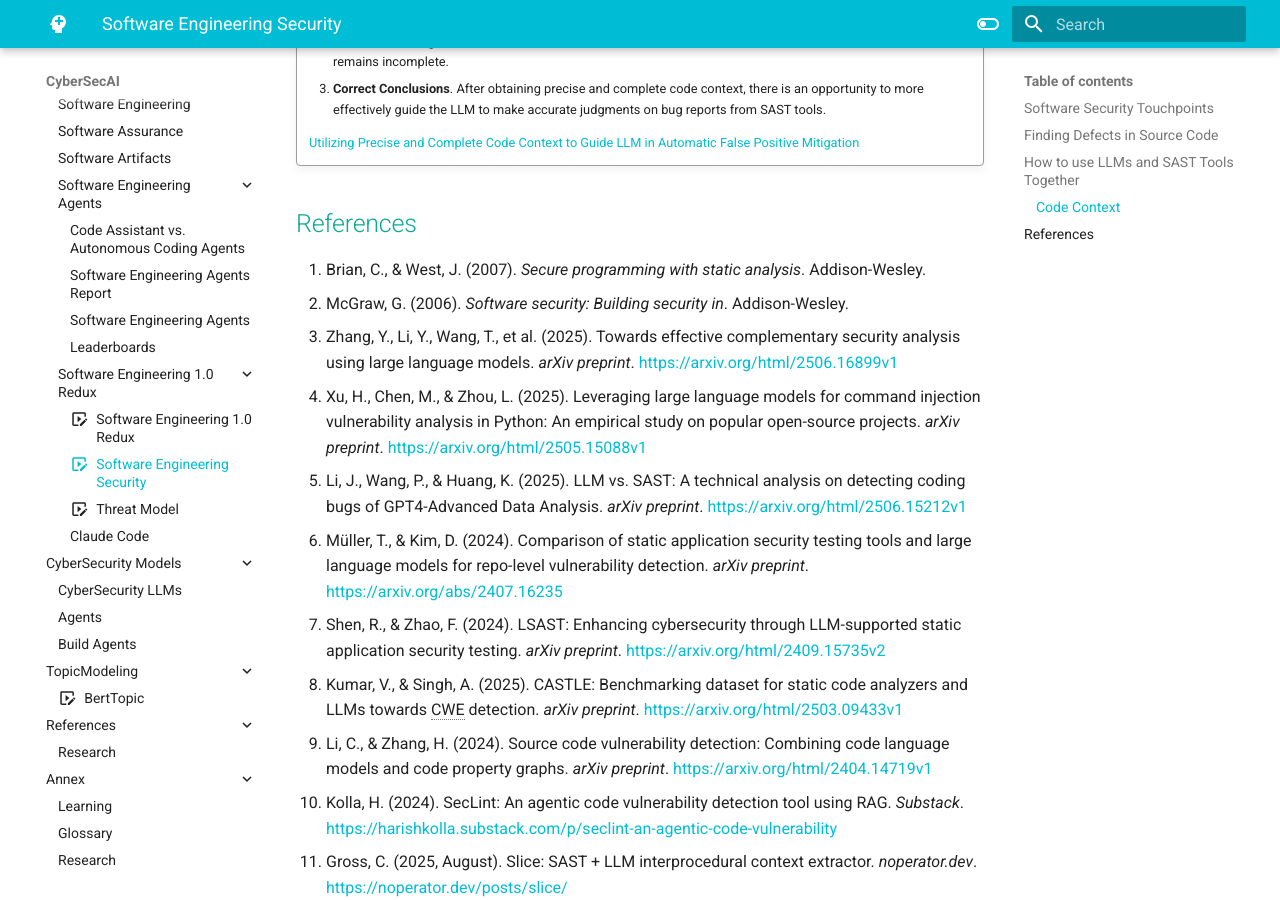
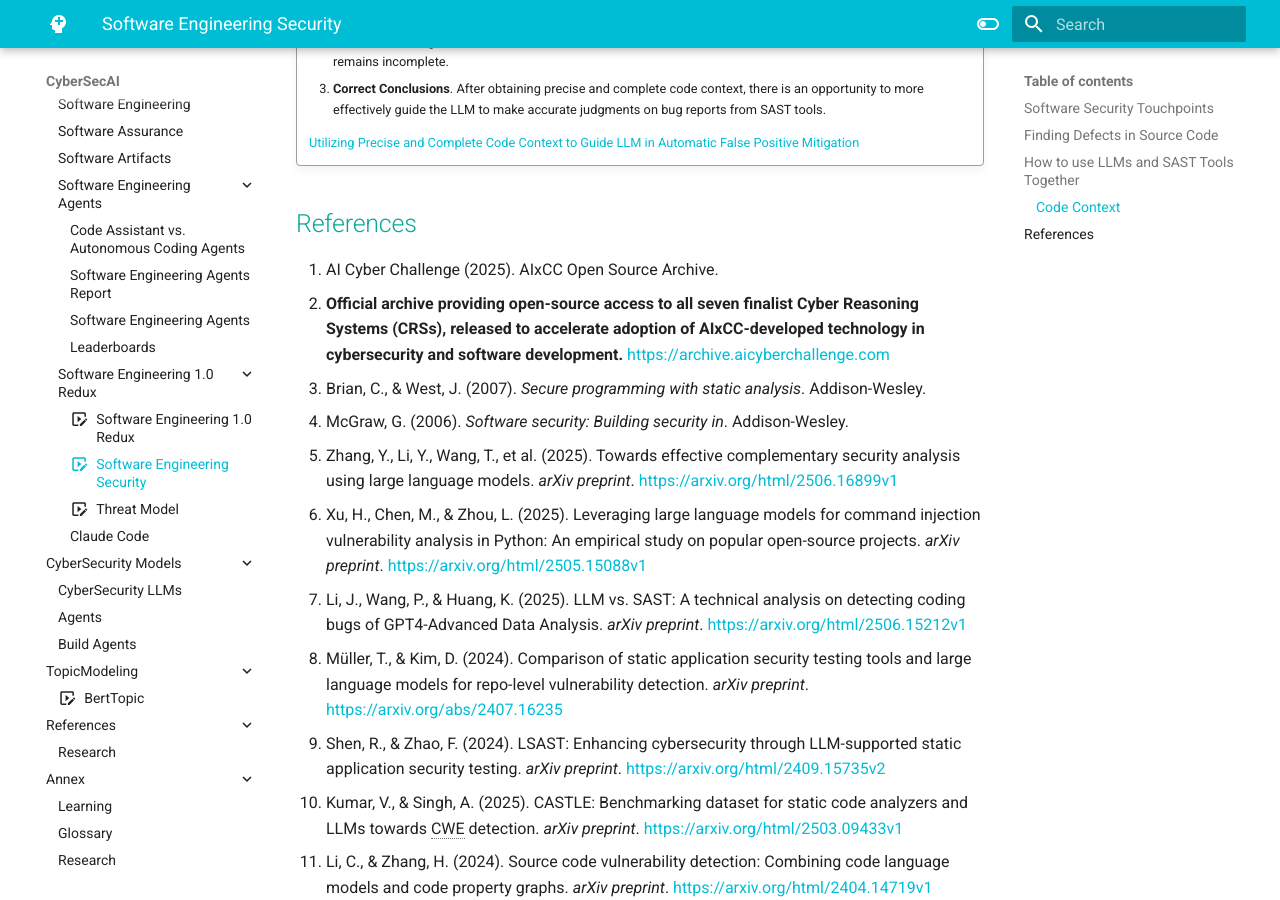
Before and after one commit to CyberSecAI/CyberSecAI.github.io, an MkDocs documentation site: the page built from docs/software/swe_redux_security.md, in a window 1280 px wide and 900 px high, scrolled down 4182 px. Built offline with MkDocs 1.6.1 and Material for MkDocs 9.7.7, drawn with Linux system fonts in a browser that asks for light colours; comment, search, counter and statistics services are not loaded.

Commit message:
aixcc open source

```diff
--- a/docs/software/swe_redux_security.md
+++ b/docs/software/swe_redux_security.md
@@ -123,31 +123,33 @@ A challenge with using LLMs is to get the precise and complete code context to t
 
 ## References
 
-1. Brian, C., & West, J. (2007). *Secure programming with static analysis*. Addison-Wesley.
-2. McGraw, G. (2006). *Software security: Building security in*. Addison-Wesley.
-3. Zhang, Y., Li, Y., Wang, T., et al. (2025). Towards effective complementary security analysis using large language models. *arXiv preprint*. [https://arxiv.org/html/2506.16899v1](https://arxiv.org/html/2506.16899v1)
-4. Xu, H., Chen, M., & Zhou, L. (2025). Leveraging large language models for command injection vulnerability analysis in Python: An empirical study on popular open-source projects. *arXiv preprint*. [https://arxiv.org/html/2505.15088v1](https://arxiv.org/html/2505.15088v1)
-5. Li, J., Wang, P., & Huang, K. (2025). LLM vs. SAST: A technical analysis on detecting coding bugs of GPT4-Advanced Data Analysis. *arXiv preprint*. [https://arxiv.org/html/2506.15212v1](https://arxiv.org/html/2506.15212v1)
-6. Müller, T., & Kim, D. (2024). Comparison of static application security testing tools and large language models for repo-level vulnerability detection. *arXiv preprint*. [https://arxiv.org/abs/2407.16235](https://arxiv.org/abs/2407.16235)
-7. Shen, R., & Zhao, F. (2024). LSAST: Enhancing cybersecurity through LLM-supported static application security testing. *arXiv preprint*. [https://arxiv.org/html/2409.15735v2](https://arxiv.org/html/2409.15735v2)
-8. Kumar, V., & Singh, A. (2025). CASTLE: Benchmarking dataset for static code analyzers and LLMs towards CWE detection. *arXiv preprint*. [https://arxiv.org/html/2503.09433v1](https://arxiv.org/html/2503.09433v1)
-9. Li, C., & Zhang, H. (2024). Source code vulnerability detection: Combining code language models and code property graphs. *arXiv preprint*. [https://arxiv.org/html/2404.14719v1](https://arxiv.org/html/2404.14719v1)
-10. Kolla, H. (2024). SecLint: An agentic code vulnerability detection tool using RAG. *Substack*. [https://harishkolla.substack.com/p/seclint-an-agentic-code-vulnerability](https://harishkolla.substack.com/p/seclint-an-agentic-code-vulnerability)
-11. Gross, C. (2025, August). Slice: SAST + LLM interprocedural context extractor. *noperator.dev*. [https://noperator.dev/posts/slice/](https://noperator.dev/posts/slice/)
-12. Google Security Team. (2024). Google Big Sleep AI tool finds critical Chrome vulnerability. *LinkedIn*. [https://lnkd.in/gSkA3kRC](https://lnkd.in/gSkA3kRC)
-13. Heelan, S. (2024). Using o3 to discover a remote zeroday vulnerability in the Linux kernel’s SMB implementation. *LinkedIn*. [https://lnkd.in/gHZqC\_k3](https://lnkd.in/gHZqC_k3)
-14. Wang, Z., Shi, T., Song, D., et al. (2024). CyberGym: Evaluating AI agents' cybersecurity capabilities with real-world vulnerabilities at scale. *UC Berkeley*. [https://www.cybergym.io/](https://www.cybergym.io/)
-15. Gaucher, R., Ermilov, V., & \[Author], A. (2024). Finding vulnerabilities in modern web apps using Claude Code and OpenAI Codex. *LinkedIn*. [https://lnkd.in/gGWaZzHk](https://lnkd.in/gGWaZzHk)
-16. Li, Z., Li, Y., Wang, T., et al. (2024). IRIS: LLM-assisted static analysis for detecting security vulnerabilities. *arXiv preprint*. [https://arxiv.org/abs/2405.17238](https://arxiv.org/abs/2405.17238)
+1. AI Cyber Challenge (2025). AIxCC Open Source Archive.
+   - **Official archive providing open-source access to all seven finalist Cyber Reasoning Systems (CRSs), released to accelerate adoption of AIxCC-developed technology in cybersecurity and software development.** https://archive.aicyberchallenge.com
+2. Brian, C., & West, J. (2007). *Secure programming with static analysis*. Addison-Wesley.
+3. McGraw, G. (2006). *Software security: Building security in*. Addison-Wesley.
+4. Zhang, Y., Li, Y., Wang, T., et al. (2025). Towards effective complementary security analysis using large language models. *arXiv preprint*. [https://arxiv.org/html/2506.16899v1](https://arxiv.org/html/2506.16899v1)
+5. Xu, H., Chen, M., & Zhou, L. (2025). Leveraging large language models for command injection vulnerability analysis in Python: An empirical study on popular open-source projects. *arXiv preprint*. [https://arxiv.org/html/2505.15088v1](https://arxiv.org/html/2505.15088v1)
+6. Li, J., Wang, P., & Huang, K. (2025). LLM vs. SAST: A technical analysis on detecting coding bugs of GPT4-Advanced Data Analysis. *arXiv preprint*. [https://arxiv.org/html/2506.15212v1](https://arxiv.org/html/2506.15212v1)
+7. Müller, T., & Kim, D. (2024). Comparison of static application security testing tools and large language models for repo-level vulnerability detection. *arXiv preprint*. [https://arxiv.org/abs/2407.16235](https://arxiv.org/abs/2407.16235)
+8. Shen, R., & Zhao, F. (2024). LSAST: Enhancing cybersecurity through LLM-supported static application security testing. *arXiv preprint*. [https://arxiv.org/html/2409.15735v2](https://arxiv.org/html/2409.15735v2)
+9.  Kumar, V., & Singh, A. (2025). CASTLE: Benchmarking dataset for static code analyzers and LLMs towards CWE detection. *arXiv preprint*. [https://arxiv.org/html/2503.09433v1](https://arxiv.org/html/2503.09433v1)
+10. Li, C., & Zhang, H. (2024). Source code vulnerability detection: Combining code language models and code property graphs. *arXiv preprint*. [https://arxiv.org/html/2404.14719v1](https://arxiv.org/html/2404.14719v1)
+11. Kolla, H. (2024). SecLint: An agentic code vulnerability detection tool using RAG. *Substack*. [https://harishkolla.substack.com/p/seclint-an-agentic-code-vulnerability](https://harishkolla.substack.com/p/seclint-an-agentic-code-vulnerability)
+12. Gross, C. (2025, August). Slice: SAST + LLM interprocedural context extractor. *noperator.dev*. [https://noperator.dev/posts/slice/](https://noperator.dev/posts/slice/)
+13. Google Security Team. (2024). Google Big Sleep AI tool finds critical Chrome vulnerability. *LinkedIn*. [https://lnkd.in/gSkA3kRC](https://lnkd.in/gSkA3kRC)
+14. Heelan, S. (2024). Using o3 to discover a remote zeroday vulnerability in the Linux kernel’s SMB implementation. *LinkedIn*. [https://lnkd.in/gHZqC\_k3](https://lnkd.in/gHZqC_k3)
+15. Wang, Z., Shi, T., Song, D., et al. (2024). CyberGym: Evaluating AI agents' cybersecurity capabilities with real-world vulnerabilities at scale. *UC Berkeley*. [https://www.cybergym.io/](https://www.cybergym.io/)
+16. Gaucher, R., Ermilov, V., & \[Author], A. (2024). Finding vulnerabilities in modern web apps using Claude Code and OpenAI Codex. *LinkedIn*. [https://lnkd.in/gGWaZzHk](https://lnkd.in/gGWaZzHk)
+17. Li, Z., Li, Y., Wang, T., et al. (2024). IRIS: LLM-assisted static analysis for detecting security vulnerabilities. *arXiv preprint*. [https://arxiv.org/abs/2405.17238](https://arxiv.org/abs/2405.17238)
     1.  [Open Review](https://openreview.net/forum?id=9LdJDU7E91)
-17. (2025). Harnessing the power of LLMs for vulnerability detection. *arXiv preprint*. [https://arxiv.org/html/2504.18423v1](https://arxiv.org/html/2504.18423v1)
-18. (2025). Advancing software vulnerability detection with reasoning-enabled large language models. *Applied Sciences*. [https://www.mdpi.com/2076-3417/15/12/6651](https://www.mdpi.com/2076-3417/15/12/6651)
-19. Khare, A., Dutta, S., Li, Z., Solko-Breslin, A., Alur, R., & Naik, M. (2023). Understanding the effectiveness of large language models in detecting security vulnerabilities. *arXiv preprint*. [https://arxiv.org/abs/2311.16169](https://arxiv.org/abs/2311.16169)
-20. Yang, Y., Xu, B., Gao, X., & Sun, H. (2025). Context-enhanced vulnerability detection based on large language models. *arXiv preprint*. [https://arxiv.org/abs/2504.16877](https://arxiv.org/abs/2504.16877)
-21. Kaniewski, S., Schmidt, F., Enzweiler, M., Menth, M., & Heer, T. (2025). A systematic literature review on detecting software vulnerabilities with large language models. *arXiv preprint*. [https://arxiv.org/abs/2507.22659](https://arxiv.org/abs/2507.22659)
+18. (2025). Harnessing the power of LLMs for vulnerability detection. *arXiv preprint*. [https://arxiv.org/html/2504.18423v1](https://arxiv.org/html/2504.18423v1)
+19. (2025). Advancing software vulnerability detection with reasoning-enabled large language models. *Applied Sciences*. [https://www.mdpi.com/2076-3417/15/12/6651](https://www.mdpi.com/2076-3417/15/12/6651)
+20. Khare, A., Dutta, S., Li, Z., Solko-Breslin, A., Alur, R., & Naik, M. (2023). Understanding the effectiveness of large language models in detecting security vulnerabilities. *arXiv preprint*. [https://arxiv.org/abs/2311.16169](https://arxiv.org/abs/2311.16169)
+21. Yang, Y., Xu, B., Gao, X., & Sun, H. (2025). Context-enhanced vulnerability detection based on large language models. *arXiv preprint*. [https://arxiv.org/abs/2504.16877](https://arxiv.org/abs/2504.16877)
+22. Kaniewski, S., Schmidt, F., Enzweiler, M., Menth, M., & Heer, T. (2025). A systematic literature review on detecting software vulnerabilities with large language models. *arXiv preprint*. [https://arxiv.org/abs/2507.22659](https://arxiv.org/abs/2507.22659)
     - See **Awesome-LLM4SVD for the surveyed papers, taxonomy, datasets**: [https://github.com/hs-esslingen-it-security/Awesome-LLM4SVD](https://github.com/hs-esslingen-it-security/Awesome-LLM4SVD)
-22. Sheng, Z., Chen, Z., Gu, S., Huang, H., Gu, G., & Huang, J. (2025). LLMs in software security: A survey of vulnerability detection techniques and insights. *arXiv preprint*. [https://arxiv.org/abs/2502.07049](https://arxiv.org/abs/2502.07049)
-23. Klieber, W., & Flynn, L. (2024, October 7). Evaluating static analysis alerts with LLMs. *Cybersecurity Engineering, SEI blog*. [https://www.sei.cmu.edu/blog/evaluating-static-analysis-alerts-with-llms/](https://www.sei.cmu.edu/blog/evaluating-static-analysis-alerts-with-llms/)
-24. Ferro, A. (2024). Beyond static analysis: AI-powered vulnerability detection. *Medium*. [https://medium.com/engaging-innovation/beyond-static-analysis-ai-powered-vulnerability-detection-690ff4e1f94c](https://medium.com/engaging-innovation/beyond-static-analysis-ai-powered-vulnerability-detection-690ff4e1f94c)
-25. (2024). Research on LLM for vulnerability detection – Fernweh. *Blog post*. [https://blog.wohin.me/posts/recent-llm-for-vuln-detection/](https://blog.wohin.me/posts/recent-llm-for-vuln-detection/)
+23. Sheng, Z., Chen, Z., Gu, S., Huang, H., Gu, G., & Huang, J. (2025). LLMs in software security: A survey of vulnerability detection techniques and insights. *arXiv preprint*. [https://arxiv.org/abs/2502.07049](https://arxiv.org/abs/2502.07049)
+24. Klieber, W., & Flynn, L. (2024, October 7). Evaluating static analysis alerts with LLMs. *Cybersecurity Engineering, SEI blog*. [https://www.sei.cmu.edu/blog/evaluating-static-analysis-alerts-with-llms/](https://www.sei.cmu.edu/blog/evaluating-static-analysis-alerts-with-llms/)
+25. Ferro, A. (2024). Beyond static analysis: AI-powered vulnerability detection. *Medium*. [https://medium.com/engaging-innovation/beyond-static-analysis-ai-powered-vulnerability-detection-690ff4e1f94c](https://medium.com/engaging-innovation/beyond-static-analysis-ai-powered-vulnerability-detection-690ff4e1f94c)
+26. (2024). Research on LLM for vulnerability detection – Fernweh. *Blog post*. [https://blog.wohin.me/posts/recent-llm-for-vuln-detection/](https://blog.wohin.me/posts/recent-llm-for-vuln-detection/)
     1.  Nice summary of 18 studies on LLM for vulnerability detection
```
